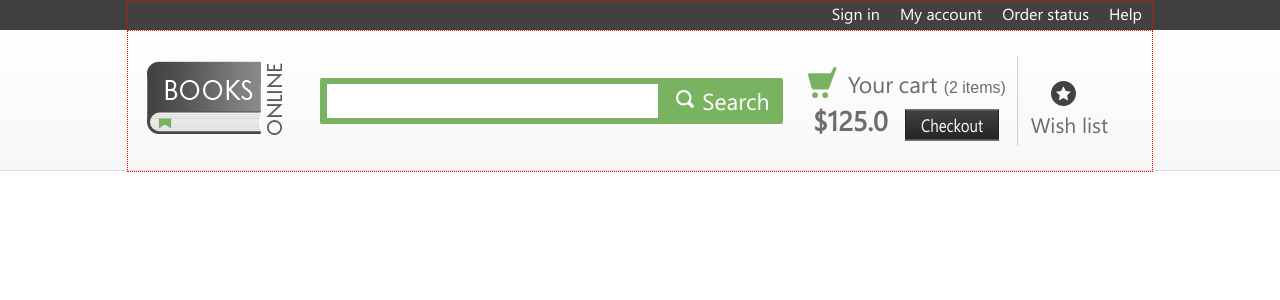
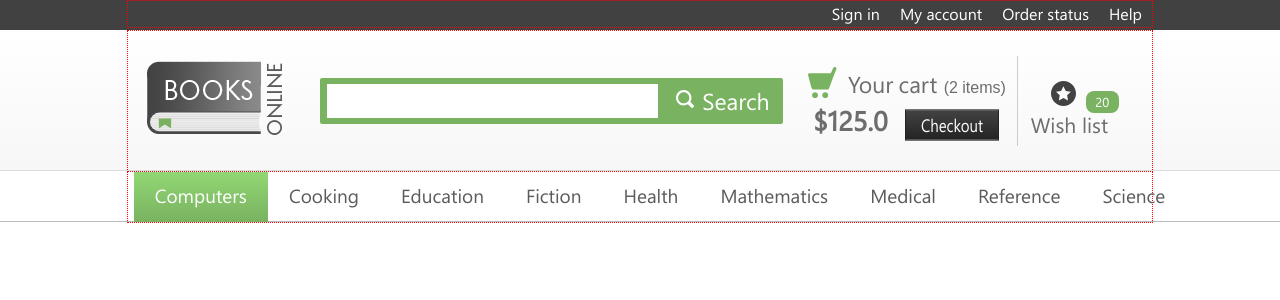
Before and after one commit to IvanShavliuga/booksshop, a Vue app: page / in a window 1280 px wide. Shown: the top 300 px of the page. Built offline with nearby package versions, Linux system fonts and the light colour scheme.

Commit message:
header navbar menu

```diff
--- a/src/assets/css/style.less
+++ b/src/assets/css/style.less
@@ -21,3 +21,23 @@
   margin: 0 auto;
   border: 1px dotted red;
 }
+.hover() {
+  &:hover {
+    background-image: linear-gradient(0deg, #79b260 0%, #92d774 100%);
+    a {
+      color: #fff;
+    }
+  }
+}
+.itemactive {
+  background-image: linear-gradient(0deg, #79b260 0%, #92d774 100%);
+  a {
+    color: #fff;
+  }
+}
+button, a, input {
+  .focus();
+}
+ul li {
+  .hover();
+}
--- a/src/components/Header.vue
+++ b/src/components/Header.vue
@@ -45,11 +45,36 @@
           </div>
           <div class="header__wishlist">
             <i class="header__wishlist-icon"></i>
+            <span class="header__wishlist-counter">20</span>
             <span class="header__wishlist-title">Wish list</span>
           </div>
         </div>
       </div>
     </div>
+    <nav class="header__menu">
+      <div class="header__wrapper">
+        <ul class="header__menu-list">
+          <li class="header__menu-item itemactive">
+            <a class="header__menu-link" href="cm">Computers</a></li>
+          <li class="header__menu-item">
+            <a class="header__menu-link" href="c">Cooking</a></li>
+          <li class="header__menu-item">
+            <a class="header__menu-link" href="e">Education</a></li>
+          <li class="header__menu-item">
+            <a class="header__menu-link" href="f">Fiction</a></li>
+          <li class="header__menu-item">
+            <a class="header__menu-link" href="h">Health</a></li>
+          <li class="header__menu-item">
+            <a class="header__menu-link" href="mt">Mathematics</a></li>
+          <li class="header__menu-item">
+            <a class="header__menu-link" href="md">Medical</a></li>
+          <li class="header__menu-item">
+            <a class="header__menu-link" href="r">Reference</a></li>
+          <li class="header__menu-item">
+            <a class="header__menu-link" href="s">Science</a></li>
+        </ul>
+      </div>
+    </nav>
   </header>
 </template>
 <script>
@@ -60,7 +85,6 @@
 .header {
   &__wrapper {
     .wrapper();
-    height: 140px;
   }
   &__baseblock {
     background: linear-gradient(#fff,#f7f7f7);
@@ -99,7 +123,6 @@
       font-size: 26px;
       text-decoration: none;
       display: inline-block;
-      .focus();
     }
     &-button {
       width: 457px - 327px - 17px;
@@ -113,7 +136,6 @@
       color: #ffffff;
       font-family: @bodyfont;
       position: relative;
-      .focus();
     }
     &-icon {
       background-image: url('../assets/images/search.svg');
@@ -161,7 +183,6 @@
       margin-left: -5px;
       display: inline-block;
       background-color: transparent;
-      .focus();
     }
     &-total {
       font-size: 27px;
@@ -194,6 +215,7 @@
   &__wishlist {
     margin: 5px 15px 5px -35px;
     padding: 10px;
+    position: relative;
     &-title {
       font-size: 21px;
       line-height: 26px;
@@ -209,6 +231,22 @@
       background-image: url('../assets/images/star.svg');
       background-size: 100%;
       display: block;
+    }
+    &-counter {
+      font-size: 13px;
+      line-height: 16px;
+      color: #ffffff;
+      font-family: @bodyfont;
+      width: 27px;
+      height: 16px;
+      border-radius: 8px;
+      padding: 3px;
+      display: block;
+      position: absolute;
+      text-align: center;
+      top: 35px;
+      left: 65px;
+      background-color: @bgform;
     }
   }
   &__userpanel {
@@ -233,7 +271,31 @@
     &-link {
       color: #ffffff;
       text-decoration: none;
-      .focus();
+    }
+  }
+  &__menu {
+    border-bottom: 1px solid #bbb;
+    height: 50px;
+    margin: 0;
+    padding: 0;
+    &-list {
+      display: flex;
+      justify-content: center;
+      margin: 0;
+      height: 50px;
+    }
+    &-item {
+      list-style: none;
+      margin: 0;
+      padding: 10px 21px;
+    }
+    &-link {
+      font-size: 19px;
+      line-height: 26px;
+      color: #5b5b5b;
+      font-family: @bodyfont;
+      margin: 0;
+      text-decoration: none;
     }
   }
 }
```
